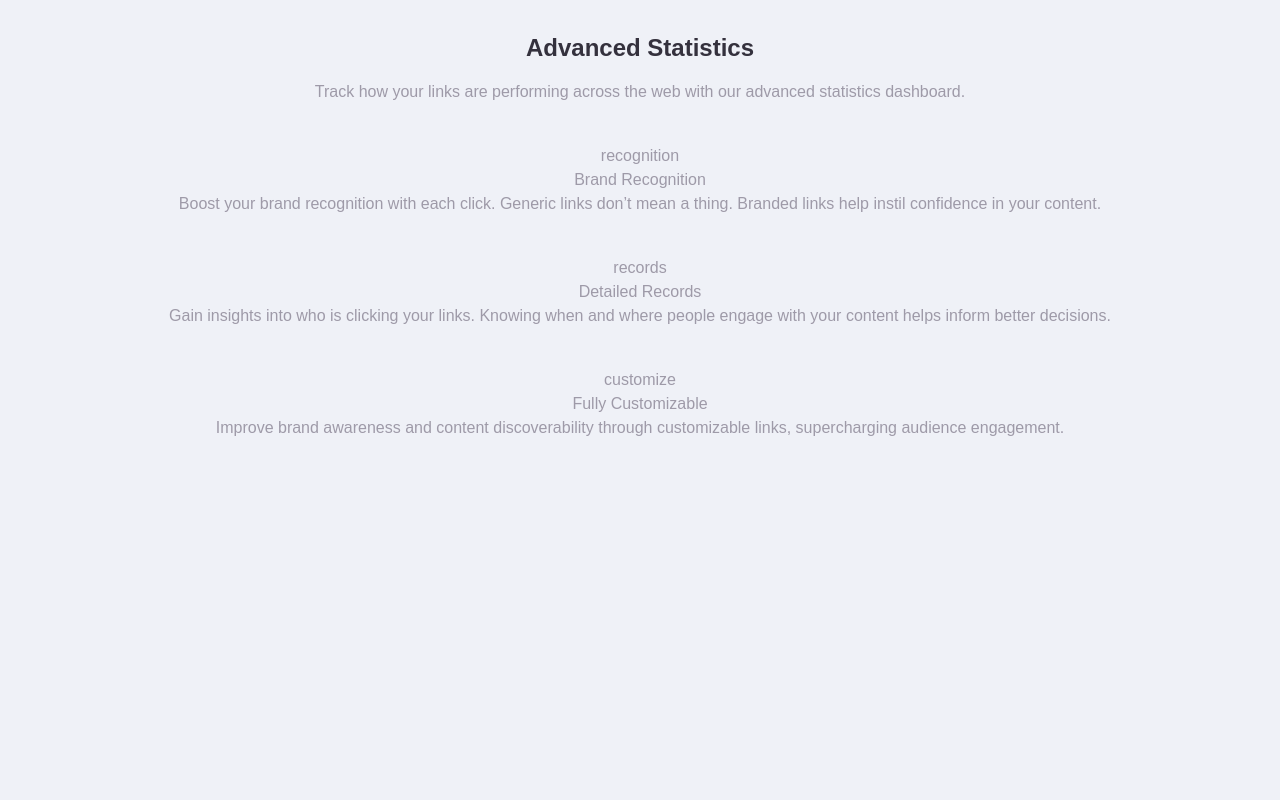
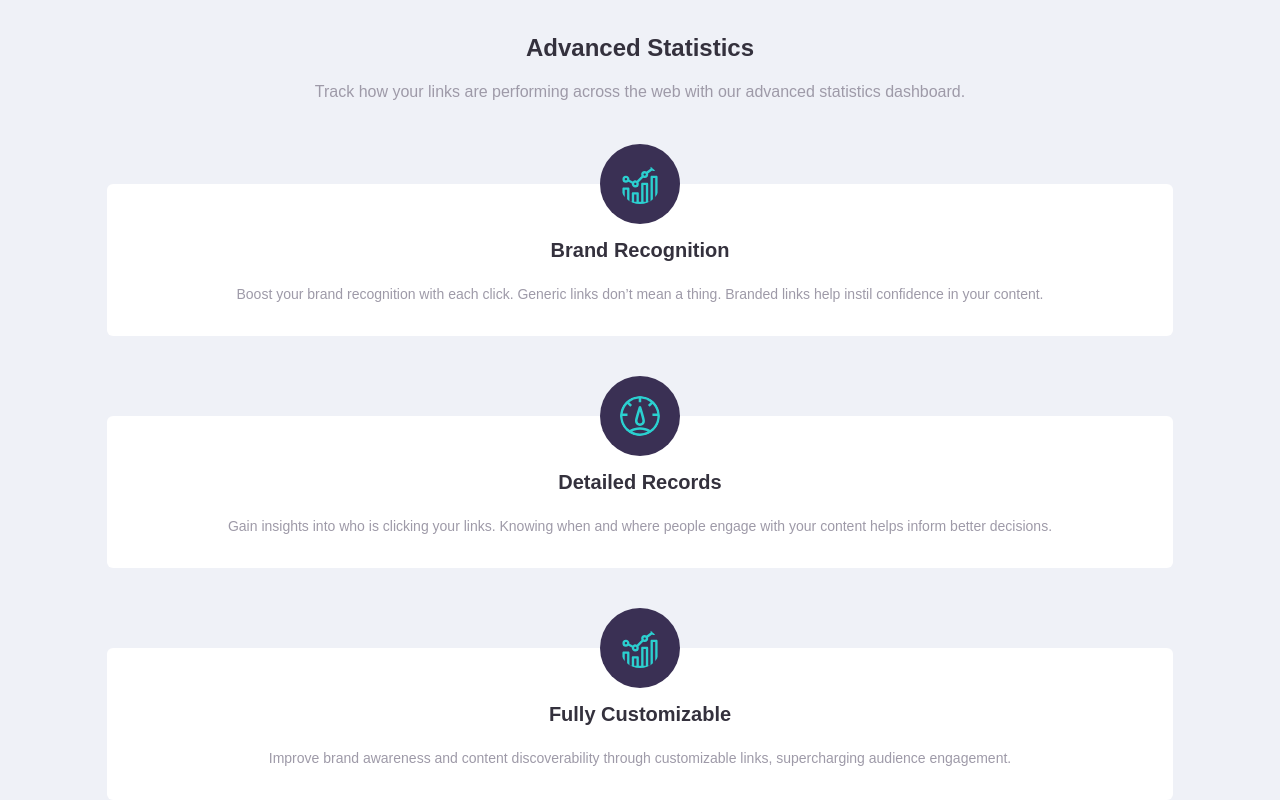
Before and after one commit to ColdLombax/Frontend-Shortly, a React (Create React App) app: page / in a window 1280 px wide. Shown: the part 1349-2149 px from the top of the page. Before the commit the page ends 1789 px from the top, so only its background shows below. Built offline with nearby package versions, Linux system fonts and the light colour scheme.

Commit message:
Stlying and switching icons for details.

```diff
--- a/src/components/Landing/Main/Details/InfoCard.jsx
+++ b/src/components/Landing/Main/Details/InfoCard.jsx
@@ -1,12 +1,31 @@
+/* eslint-disable no-unused-vars */
 import React from 'react';
 import PropTypes from 'prop-types';
 
+import recognition from '../../../../assets/icon-brand-recognition.svg';
+import records from '../../../../assets/icon-detailed-records.svg';
+import customizeable from '../../../../assets/icon-fully-customizable.svg';
+
 function InfoCard({ icon, title, desc }) {
+  let iconPick = recognition;
+  switch (icon) {
+    case 'records':
+      iconPick = records;
+      break;
+    case 'customizeable':
+      iconPick = customizeable;
+      break;
+    default:
+      iconPick = recognition;
+      break;
+  }
   return (
-    <section className="mt-10 m-auto w-5/6">
-      <p className="">{icon}</p>
-      <p>{title}</p>
-      <p>{desc}</p>
+    <section className="mt-20 m-auto w-5/6 bg-white rounded-md p-8 relative">
+      <div className="w-full flex justify-center absolute -top-10 -left-0">
+        <img src={iconPick} alt={title} className="bg-purple-base p-5 rounded-full" />
+      </div>
+      <p className="text-custom-black font-bold text-xl mt-5">{title}</p>
+      <p className="text-sm mt-5">{desc}</p>
     </section>
   );
 }
```
